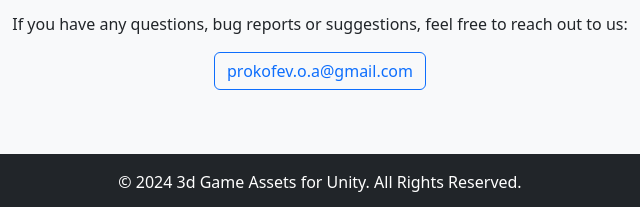
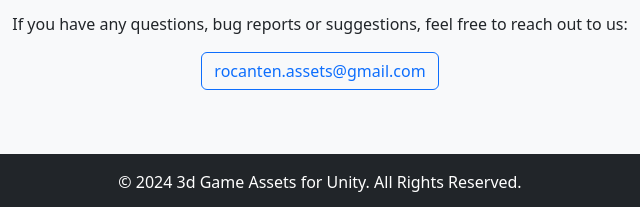
Before and after one commit to Rocanten/game-assets-lab, a plain HTML site: page index.html in a window 1280 px wide. Shown: the part 1017-1224 px from the top of the page, 320-960 px from the left. Drawn offline with nearby package versions, Linux system fonts and the light colour scheme.

Commit message:
Changed email

```diff
--- a/index.html
+++ b/index.html
@@ -38,7 +38,7 @@
     <h2>Contact Us</h2>
     <p>If you have any questions, bug reports or suggestions, feel free to reach out to us:</p>
     <p>
-      <a href="mailto:support@example.com" class="btn btn-outline-primary">prokofev.o.a@gmail.com</a>
+      <a href="mailto:rocanten.assets@gmail.com" class="btn btn-outline-primary">rocanten.assets@gmail.com</a>
     </p>
   </section>
 
```
